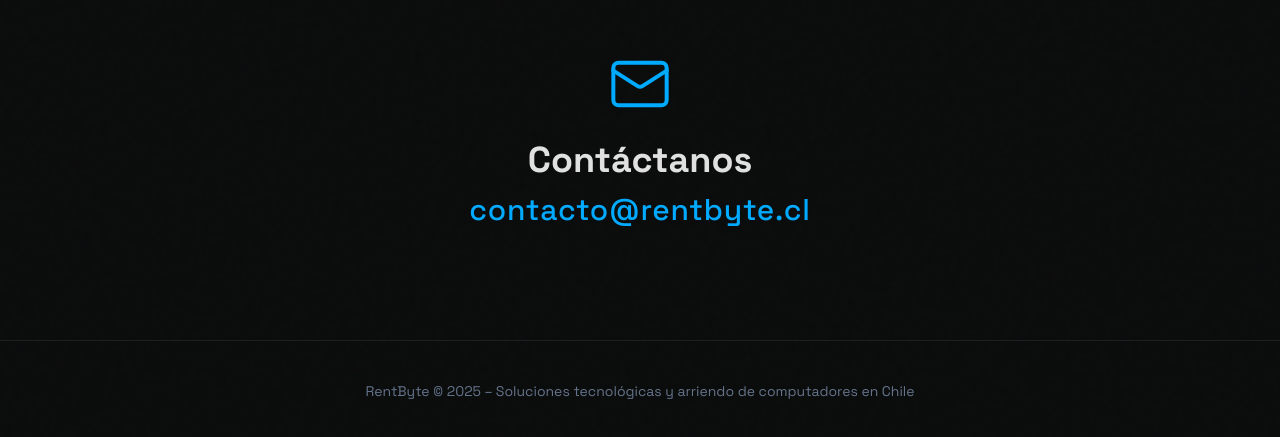
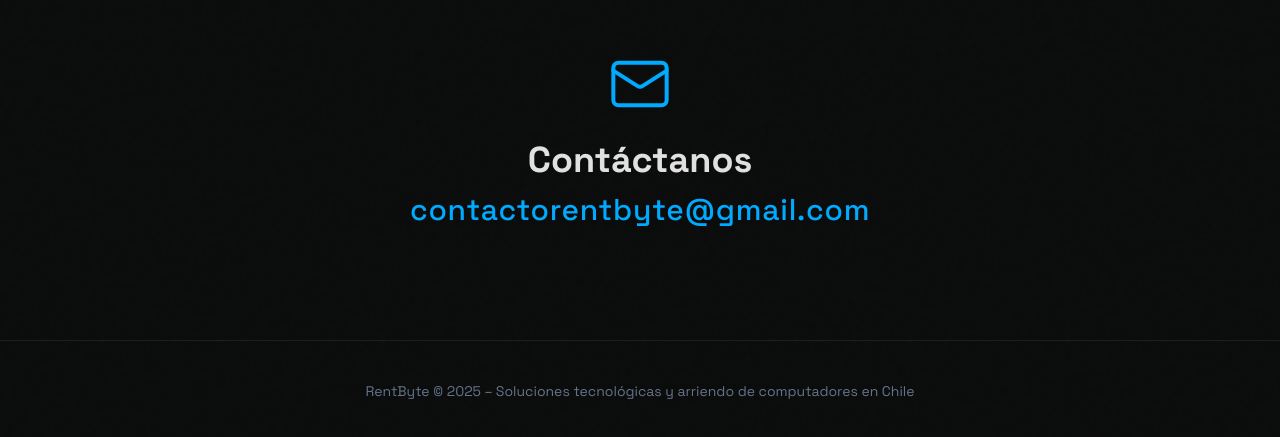
Before and after one commit to Javofernama/rentbyte, a Next.js app: page / in a window 1280 px wide. Shown: the part 3457-3894 px from the top of the page. Built offline with nearby package versions, Linux system fonts and the light colour scheme.

Commit message:
chore: adding some temp email

```diff
--- a/app/page.tsx
+++ b/app/page.tsx
@@ -182,7 +182,7 @@ export default function RentBytePageV3() {
               href="mailto:contacto@rentbyte.cl"
               className="text-xl sm:text-2xl md:text-3xl text-brand-primary hover:text-brand-primary-hover transition-colors duration-200 font-medium tracking-wide"
             >
-              contacto@rentbyte.cl
+              contactorentbyte@gmail.com
             </a>
           </ScrollReveal>
         </div>
```
